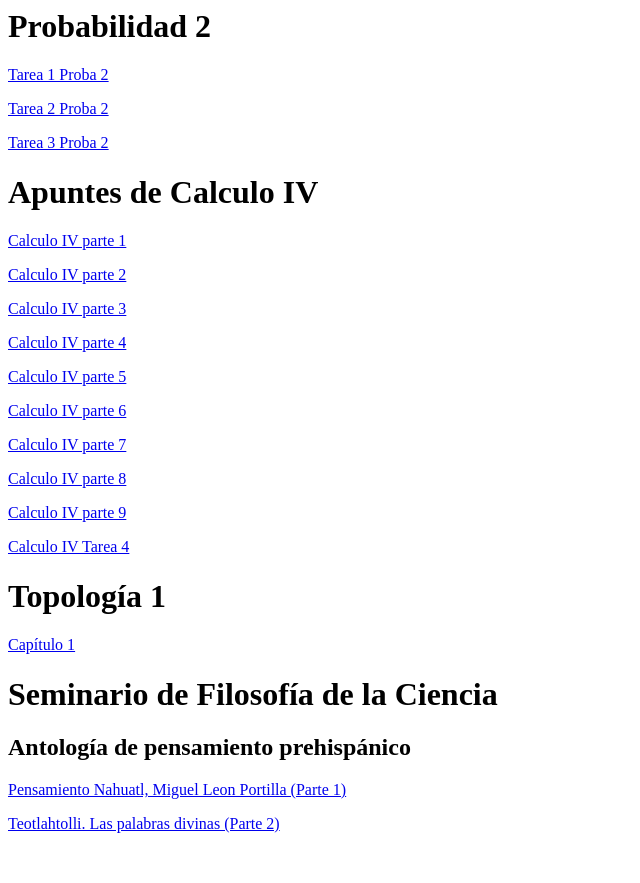
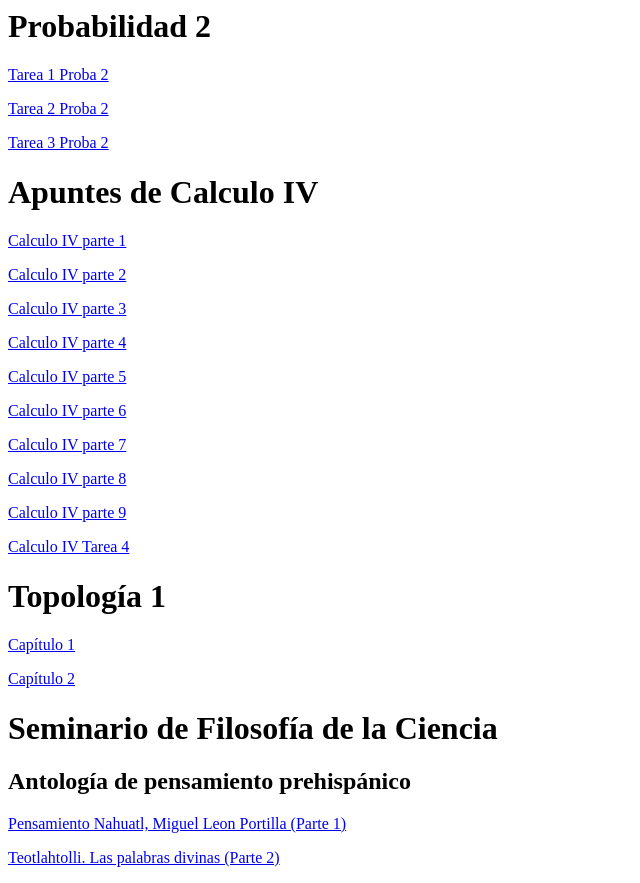
Before and after one commit to osrrush/Escuela, a plain HTML site: page index.html in a window 1280 px wide. Shown: the whole page, without its empty margins (0-640 px from the left). Before the commit the page ends 849 px from the top, so only its background shows below. Drawn offline with Linux system fonts and the light colour scheme.

Commit message:
Update index.html

```diff
--- a/index.html
+++ b/index.html
@@ -25,6 +25,7 @@
     <div>
       <h1>Topología 1</h1>
       <p><a href="TC1.pdf">Capítulo 1</a></p>
+      <p><a href="TC2.pdf">Capítulo 2</a></p>
     </div>
     <div>
       <h1>Seminario de Filosofía de la Ciencia</h1>
```
